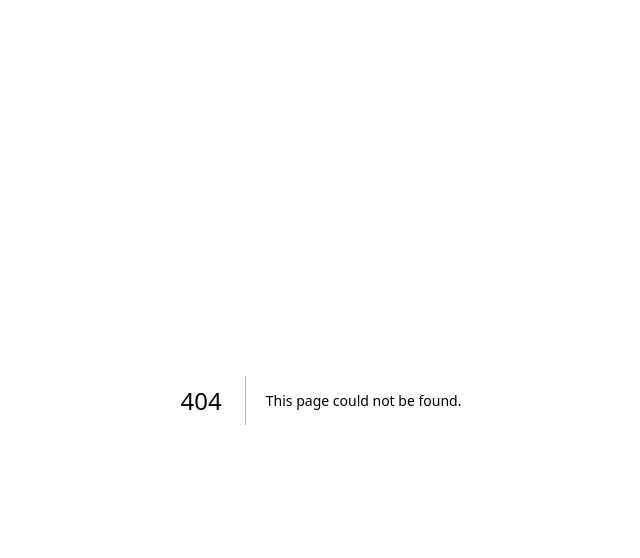
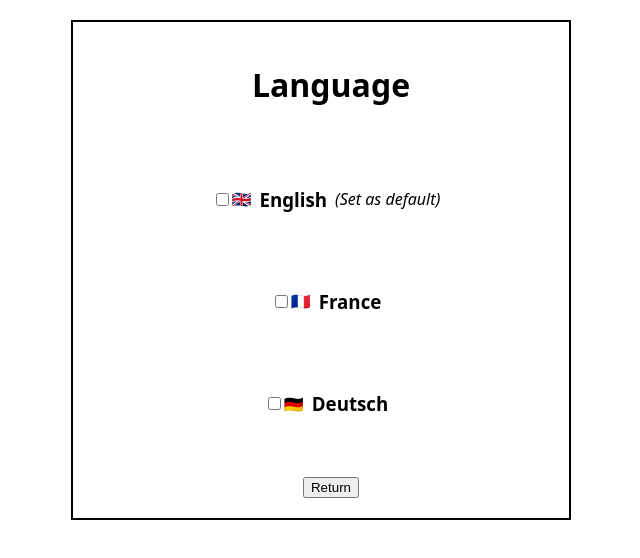
Before and after one commit to Moukarnold/capstone-project, a Next.js app: page /languages in a window 1280 px wide. Before the commit this address had no page. Shown: the top 558 px of the page, without its empty margins (319-959 px from the left). Built offline with nearby package versions, Linux system fonts and the light colour scheme.

Commit message:
erste und teil der zweite userstory

```diff
--- /dev/null
+++ b/pages/Level.js
@@ -0,0 +1,5 @@
+import React from "react";
+
+export default function Level() {
+  return <div>level up</div>;
+}
--- /dev/null
+++ b/pages/Next.js
@@ -0,0 +1,5 @@
+import React from "react";
+
+export default function Next() {
+  return <div>ffddff</div>;
+}
--- /dev/null
+++ b/pages/Options.js
@@ -0,0 +1,5 @@
+import React from "react";
+
+export default function Options() {
+  return <div>jjjdddddd</div>;
+}
--- /dev/null
+++ b/pages/globals.css
@@ -0,0 +1,11 @@
+.hauptbox {
+  height: 500px;
+  width: 500px;
+  border: solid 2px;
+  margin: auto;
+  margin-top: 20px;
+  display: flex;
+  flex-direction: column;
+  justify-content: space-around;
+  align-items: center;
+}
--- /dev/null
+++ b/pages/languages.js
@@ -0,0 +1,60 @@
+import styled from "styled-components";
+import Link from "next/link";
+
+const ContainerLanguage = styled.div`
+  height: 500px;
+  width: 500px;
+  border: solid 2px;
+  margin: auto;
+  margin-top: 20px;
+  display: flex;
+  flex-direction: column;
+  justify-content: space-around;
+  align-items: center;
+  padding-left: 20px;
+`;
+
+const ContainerLanguageLabel = styled.label`
+  display: flex;
+  align-items: center;
+  margin-right: 10px;
+  flex-direction: raw;
+`;
+
+const spaceLabel = { marginLeft: "8px" };
+
+export default function pageLanguage() {
+  return (
+    <ContainerLanguage>
+      <h1> Language</h1>
+      <ContainerLanguageLabel>
+        <input type="checkbox" /> 🇬🇧{" "}
+        <span style={spaceLabel}>
+          {" "}
+          <h3>English</h3>{" "}
+        </span>
+        <span style={spaceLabel}>
+          <i>(Set as default)</i>
+        </span>
+      </ContainerLanguageLabel>{" "}
+      <ContainerLanguageLabel>
+        <input type="checkbox" /> 🇫🇷{" "}
+        <span style={spaceLabel}>
+          {" "}
+          <h3>France</h3>{" "}
+        </span>
+      </ContainerLanguageLabel>{" "}
+      <ContainerLanguageLabel>
+        <input type="checkbox" /> 🇩🇪
+        <span style={spaceLabel}>
+          {" "}
+          <h3>Deutsch</h3>{" "}
+        </span>
+      </ContainerLanguageLabel>{" "}
+      <Link href={"/"}>
+        {" "}
+        <button> Return</button>
+      </Link>
+    </ContainerLanguage>
+  );
+}
```
Also changed, not shown: components/styles/Container.styled.js (added, +13 -0 lines), pages/index.js (+32 -1 lines), pages/layout.jsx (added, +15 -0 lines).
